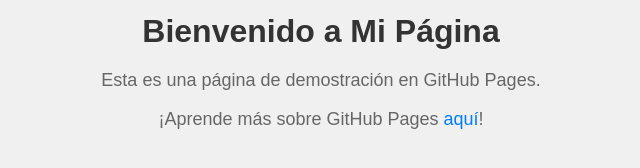
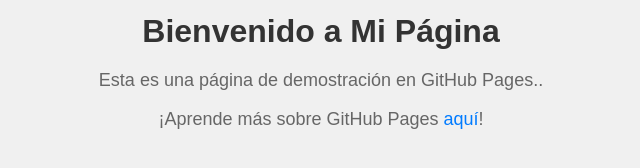
Before and after one commit to eduardoorm/gdgarequipa, a plain HTML site: page index.html in a window 1280 px wide. Shown: the part 330-498 px from the top of the page, 319-959 px from the left. Drawn offline with Linux system fonts and the light colour scheme.

Commit message:
Update index.html

```diff
--- a/index.html
+++ b/index.html
@@ -43,7 +43,7 @@
 <body>
     <div class="container">
         <h1>Bienvenido a Mi Página</h1>
-        <p>Esta es una página de demostración en GitHub Pages.</p>
+        <p>Esta es una página de demostración en GitHub Pages..</p>
         <p>¡Aprende más sobre GitHub Pages <a href="https://pages.github.com/" target="_blank">aquí</a>!</p>
     </div>
 </body>
```
